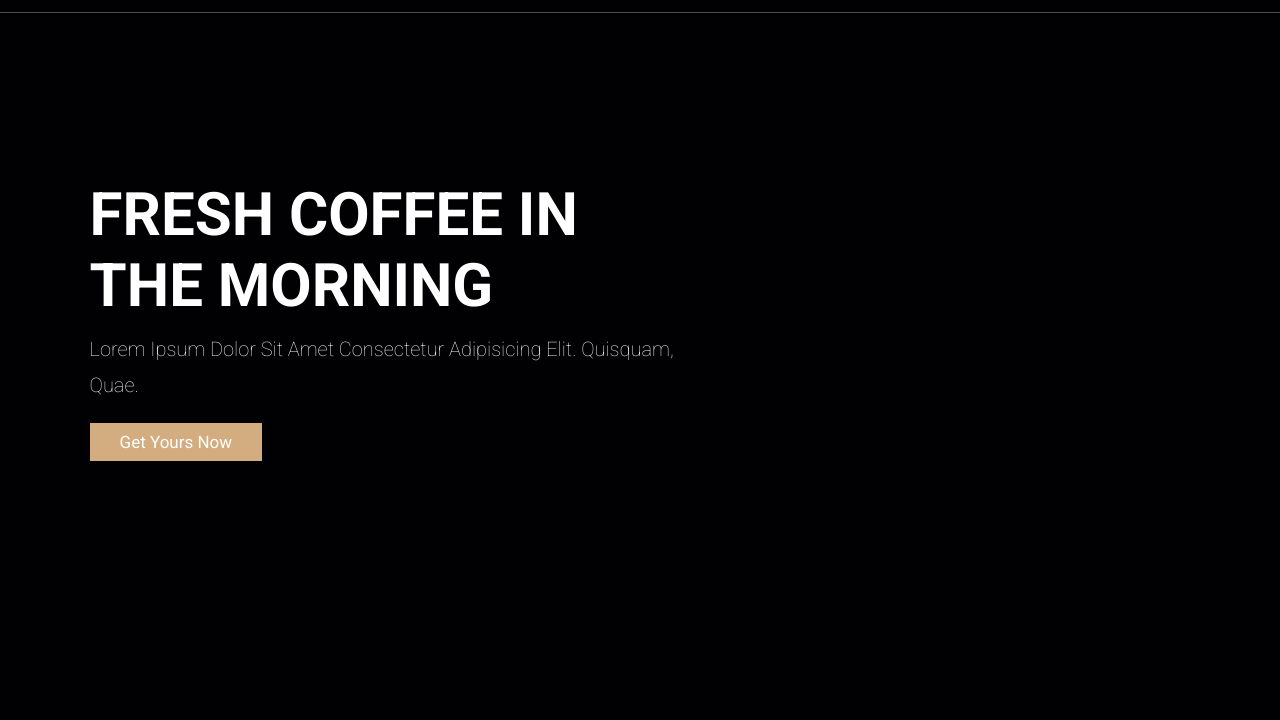
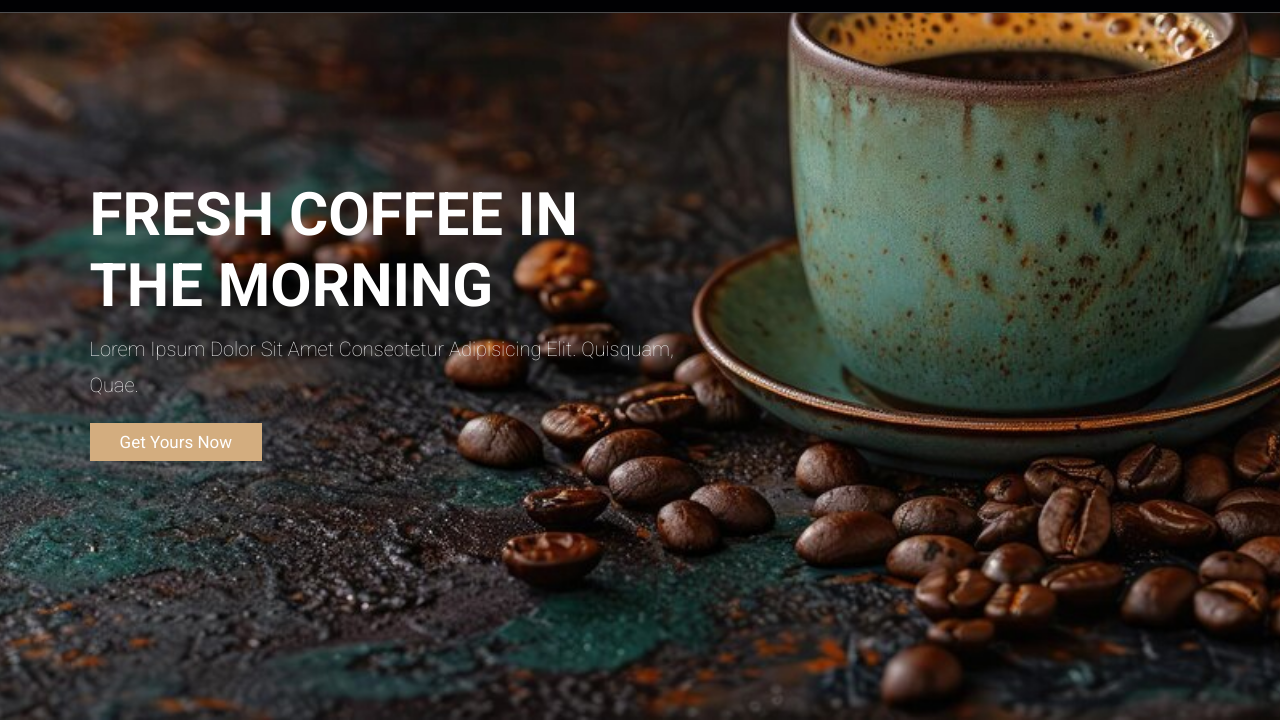
Before and after one commit to Doston21-wq/coffee-website, a plain HTML site: page index.html in a window 1280 px wide. Shown: the part 80-800 px from the top of the page. Drawn offline with Linux system fonts and the light colour scheme.

Commit message:
Update style.css

```diff
--- a/style.css
+++ b/style.css
@@ -212,7 +212,7 @@ color: var(--main-color);
     min-height: 100vh;
     display: flex;
     align-items: center;
-    background: url(/images/img.jpg) no-repeat;
+    background: url(./img.jpg) no-repeat;
     background-size: cover;
     background-position: center;
 }
```
